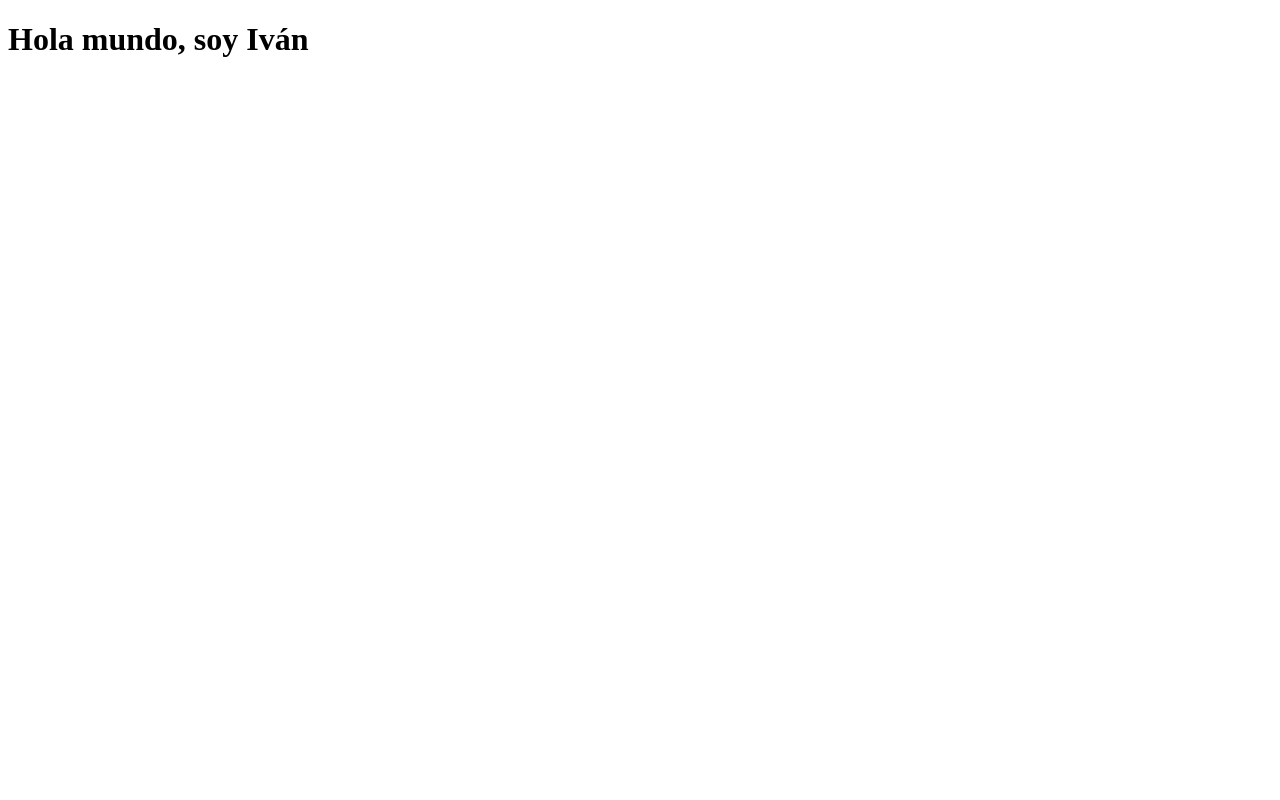
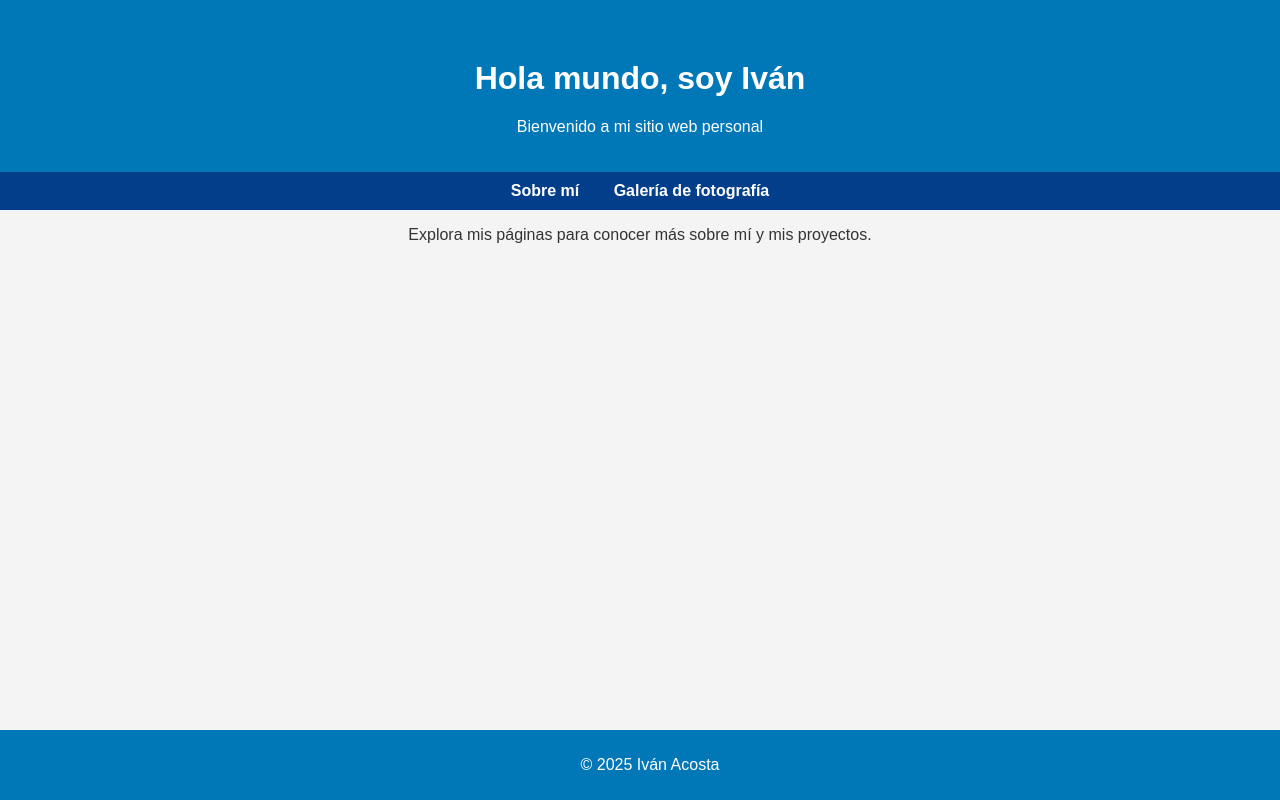
Before and after one commit to iv4nchopy/tareas, a plain HTML site: page index.html in a window 1280 px wide. Drawn offline with Linux system fonts and the light colour scheme.

Commit message:
Revamp index.html with new layout and styles

```diff
--- a/index.html
+++ b/index.html
@@ -3,9 +3,65 @@
 <head>
     <meta charset="UTF-8">
     <meta name="viewport" content="width=device-width, initial-scale=1.0">
-    <title>Hola Mundo</title>
+    <title>Inicio - Iván Acosta</title>
+    <style>
+        body {
+            font-family: Arial, sans-serif;
+            background-color: #f4f4f4;
+            color: #333;
+            margin: 0;
+            text-align: center;
+        }
+        header {
+            background-color: #0077b6;
+            color: white;
+            padding: 20px;
+        }
+        nav {
+            background-color: #023e8a;
+            padding: 10px;
+        }
+        nav a {
+            color: white;
+            text-decoration: none;
+            margin: 0 15px;
+            font-weight: bold;
+        }
+        nav a:hover {
+            text-decoration: underline;
+        }
+        h1 {
+            margin-top: 40px;
+        }
+        footer {
+            background-color: #0077b6;
+            color: white;
+            padding: 10px;
+            position: fixed;
+            bottom: 0;
+            width: 100%;
+        }
+    </style>
 </head>
 <body>
-    <h1>Hola mundo, soy Iván</h1>
+
+    <header>
+        <h1>Hola mundo, soy Iván</h1>
+        <p>Bienvenido a mi sitio web personal</p>
+    </header>
+
+    <nav>
+        <a href="pagina1.html">Sobre mí</a>
+        <a href="pagina2.html">Galería de fotografía</a>
+    </nav>
+
+    <main>
+        <p>Explora mis páginas para conocer más sobre mí y mis proyectos.</p>
+    </main>
+
+    <footer>
+        <p>© 2025 Iván Acosta</p>
+    </footer>
+
 </body>
 </html>
```
